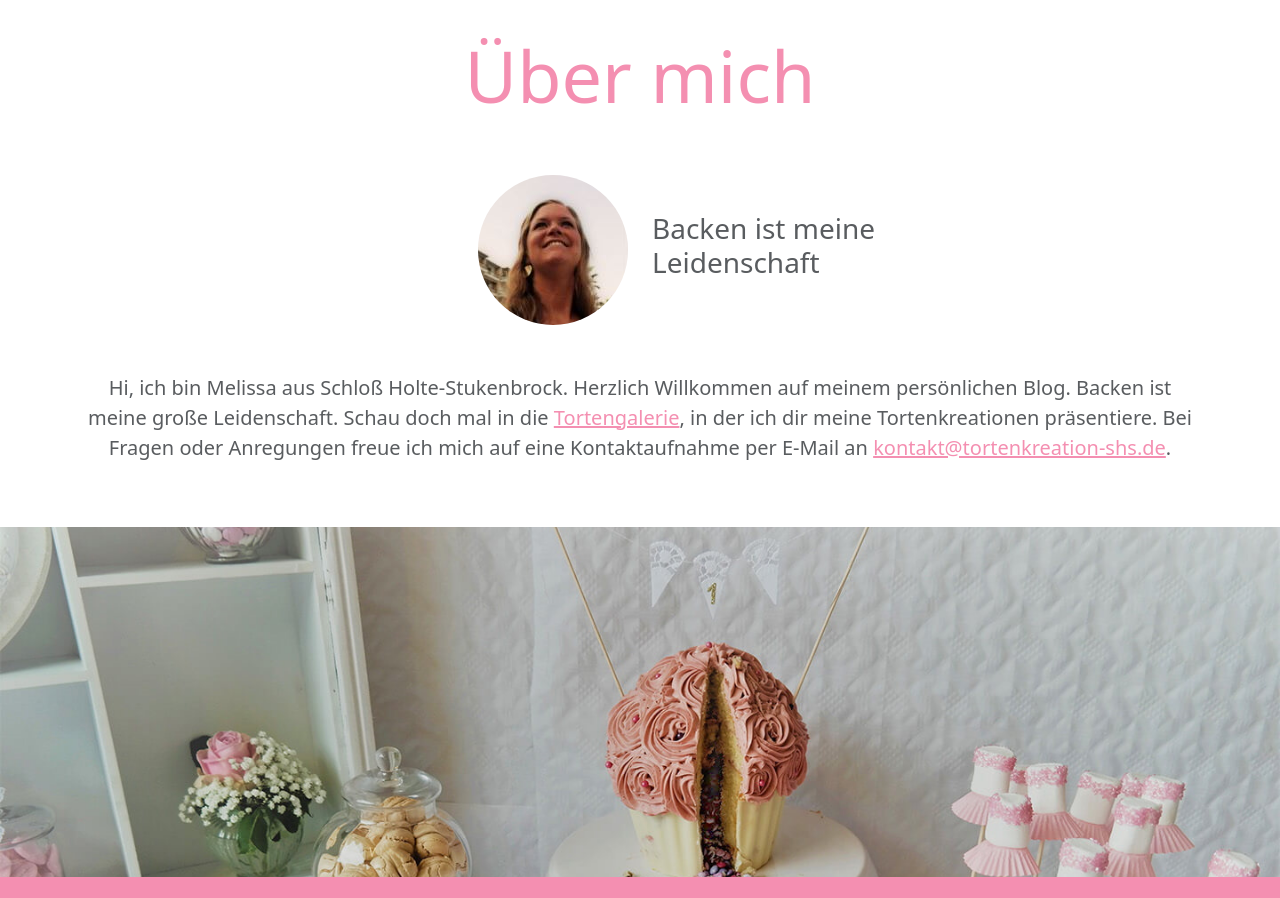
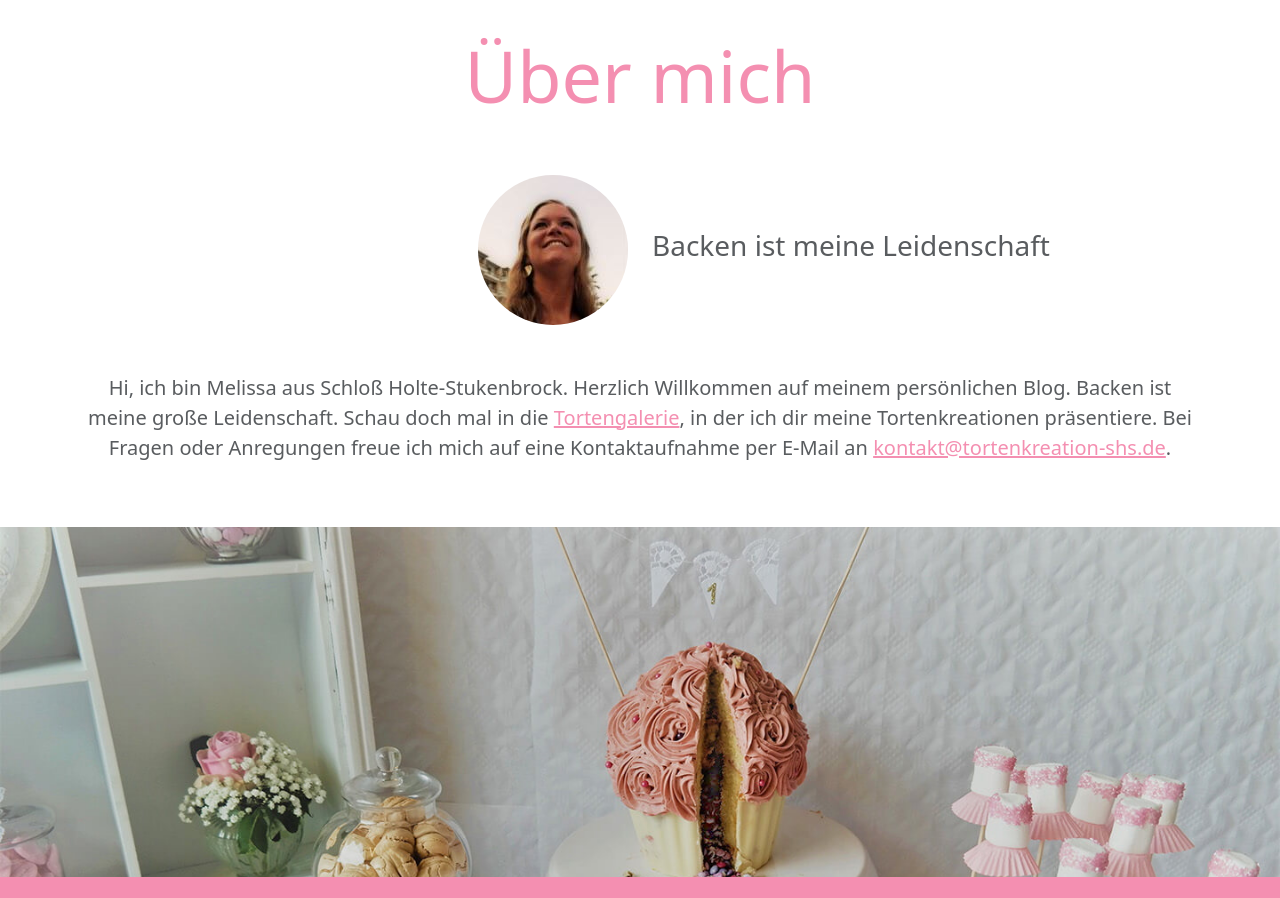
Before and after one commit to maQus123/tortenkreation, a website: page src/templates/index.html in a window 1280 px wide. Shown: the part 1340-2238 px from the top of the page. Drawn offline with nearby package versions, Linux system fonts and the light colour scheme; files that its build step writes are made by us from their sources; files whose address does not match are found by name.

Commit message:
Simplified grid

```diff
--- a/src/templates/index.html
+++ b/src/templates/index.html
@@ -41,19 +41,13 @@
             <div class="row text-center">
                 <h1 class="display-2 text-primary">Über mich</h1>
             </div>
-            <div class="row py-5">
-                <div class="col"></div>
-                <div class="col-8">
-                    <div class="row d-flex align-items-center flex-nowrap">
-                        <div class="col text-end">
-                            <img src="portrait.jpg" class="rounded-circle">
-                        </div>
-                        <div class="col">
-                            <h3 class="fw-light text-muted">Backen ist meine Leidenschaft</h5>
-                        </div>
-                    </div>
+            <div class="row py-5 d-flex align-items-center flex-nowrap">
+                <div class="col text-end">
+                    <img src="portrait.jpg" class="rounded-circle">
                 </div>
-                <div class="col"></div>
+                <div class="col">
+                    <h3 class="fw-light text-muted">Backen ist meine Leidenschaft</h5>
+                </div>
             </div>
             <div class="row text-center">
                 <p class="lead text-muted">Hi, ich bin Melissa aus Schloß Holte-Stukenbrock. Herzlich Willkommen auf meinem persönlichen Blog. Backen ist meine große Leidenschaft. Schau doch mal in die <a class="link-primary" href="torten.html">Tortengalerie</a>, in der ich dir meine Tortenkreationen präsentiere. Bei Fragen oder Anregungen freue ich mich auf eine Kontaktaufnahme per E-Mail an <a class="link-primary" href="mailto:kontakt@tortenkreation-shs.de">kontakt@tortenkreation-shs.de</a>.</p>
```
